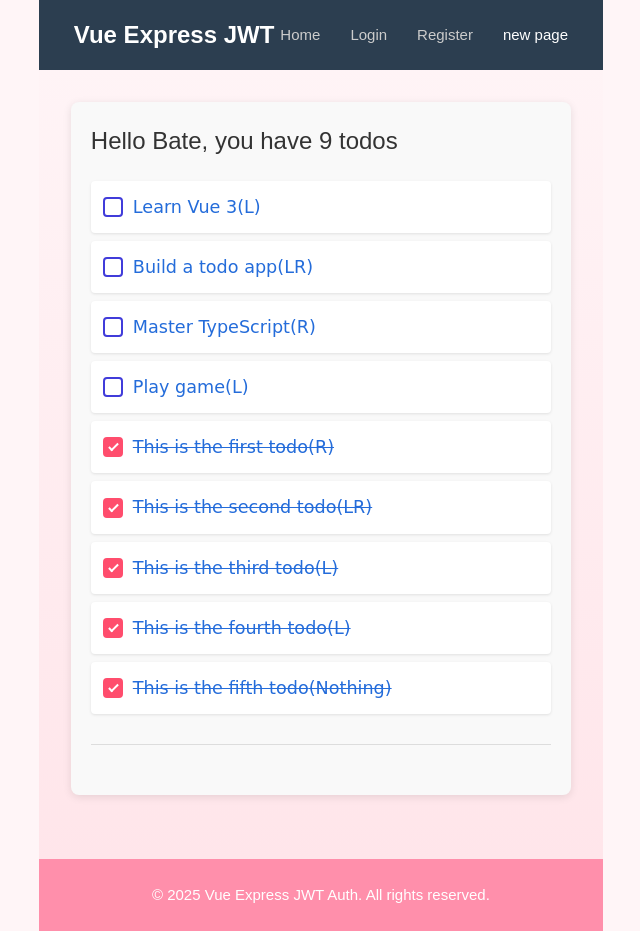
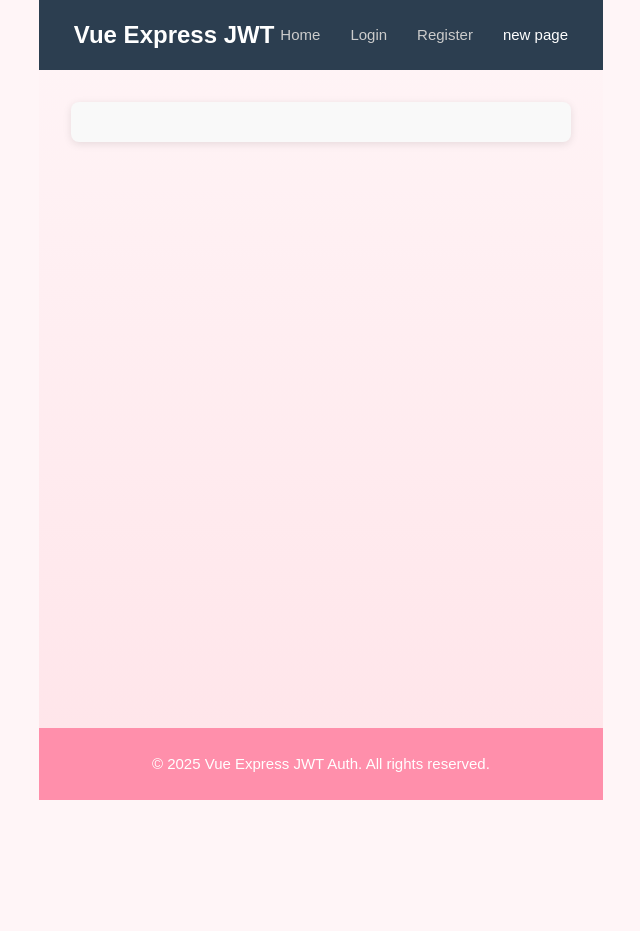
Before and after one commit to tuongvy117d/todoApp, a Vue app in the folder vue-express-ts-jwt/client/: page /newpage in a window 1280 px wide. Shown: the whole page, without its empty margins (37-677 px from the left). After the commit the page ends 800 px from the top, so only its background shows below. Built offline with nearby package versions, Linux system fonts and the light colour scheme; the HTML template or start-up script is replaced by a standard one.

Commit message:
Remove todo list and greeting from NewView component, simplifying the layout and focusing on core functionality

```diff
--- a/vue-express-ts-jwt/client/src/views/NewView.vue
+++ b/vue-express-ts-jwt/client/src/views/NewView.vue
@@ -1,22 +1,5 @@
 <template>
 <div class="todo-container">
-  <h3 class="greeting">Hello {{ username }}, you have {{ todos.length }} todos</h3>
-  <form class="todo-list">
-    <div v-for="todo in todos" :key="todo.id" class="todo-item">
-      <label :style="{ textDecoration: todo.completed ? 'line-through' : 'none' }">
-        <input type="checkbox" v-model="todo.completed" />
-        <span>
-          {{ todo.title }}
-        </span>
-        <span v-if="todo.categories.includes('Learning') && todo.categories.includes('Random')">(LR)</span>
-        <span v-else-if="todo.categories.includes('Random')">(R)</span>
-        <span v-else-if="todo.categories.includes('Learning')">(L)</span>
-        <span v-else>(Nothing)</span>
-      </label>
-
-    </div>
-  </form>
-  <hr class="divider">
 
 
 </div>
@@ -27,25 +10,7 @@ import { defineComponent, ref } from 'vue';
 
 export default defineComponent({
   setup() {
-    const username = ref('Bate');
 
-    // Sample todo list
-    const todos = ref([
-      { id: 1, title: 'Learn Vue 3', completed: false , categories: "Learning"},
-      { id: 2, title: 'Build a todo app', completed: false, categories: "Learning, Random" },
-      { id: 3, title: 'Master TypeScript', completed: false, categories: "Random"  },
-      { id: 4, title: 'Play game', completed: false, categories: "Learning"  },
-      { id: 5, title: 'This is the first todo', completed: true, categories: "Random"  },
-      { id: 6, title: 'This is the second todo', completed: true, categories: "Random, Learning"  },
-      { id: 7, title: 'This is the third todo', completed: true, categories: "Learning"  },
-      { id: 8, title: 'This is the fourth todo', completed: true, categories: "Learning"  },
-      { id: 9, title: 'This is the fifth todo', completed: true, categories: ""  }
-
-    ]);
-    return {
-      username,
-      todos,
-    };
   }
 });
 </script>
@@ -60,106 +25,4 @@ export default defineComponent({
   border-radius: 8px;
   box-shadow: 0 2px 8px rgba(0, 0, 0, 0.1);
 }
-
-.greeting {
-  color: #333;
-  margin-bottom: 20px;
-  font-size: 1.5rem;
-}
-
-.todo-list, .done-list {
-  margin-bottom: 20px;
-}
-
-.todo-item, .done-item {
-  padding: 12px;
-  margin-bottom: 8px;
-  background-color: white;
-  border-radius: 4px;
-  box-shadow: 0 1px 3px rgba(0, 0, 0, 0.1);
-  transition: all 0.2s ease;
-}
-
-.todo-item:hover, .done-item:hover {
-  transform: translateY(-2px);
-  box-shadow: 0 3px 6px rgba(0, 0, 0, 0.15);
-}
-
-.todo-item input[type="checkbox"] {
-  appearance: none;
-  -webkit-appearance: none;
-  width: 20px;
-  height: 20px;
-  border: 2px solid #413cda;
-  border-radius: 4px;
-  margin-right: 10px;
-  position: relative;
-  cursor: pointer;
-  transition: all 0.3s ease;
-}
-
-.todo-item input[type="checkbox"]:checked {
-  background-color: #ff4d6d;
-  border-color: #ff4d6d;
-}
-
-.todo-item input[type="checkbox"]:checked::after {
-  content: '';
-  position: absolute;
-  left: 6px;
-  top: 2px;
-  width: 5px;
-  height: 10px;
-  border: solid white;
-  border-width: 0 2px 2px 0;
-  transform: rotate(45deg);
-  animation: checkmark 0.2s ease-in-out;
-}
-
-.todo-item input[type="checkbox"]:hover {
-  border-color: #ff8fab;
-  box-shadow: 0 0 5px rgba(255, 77, 109, 0.3);
-}
-
-@keyframes checkmark {
-  0% {
-    opacity: 0;
-    transform: rotate(45deg) scale(0.5);
-  }
-  100% {
-    opacity: 1;
-    transform: rotate(45deg) scale(1);
-  }
-}
-
-.todo-item label {
-  display: flex;
-  align-items: center;
-  cursor: pointer;
-  font-family: 'Comic Sans MS', cursive, sans-serif;
-  font-size: 1.1rem;
-  color: #246cda;
-  transition: all 0.3s ease;
-}
-
-.todo-item label:hover {
-  color: #ff8fab;
-  transform: translateX(5px);
-}
-
-.divider {
-  border: 0;
-  height: 1px;
-  background-color: #ddd;
-  margin: 30px 0;
-}
-
-.done-item {
-  background-color: #f0f7ff;
-}
-
-.done-item p {
-  margin: 0;
-  color: #555;
-}
 </style>
```
